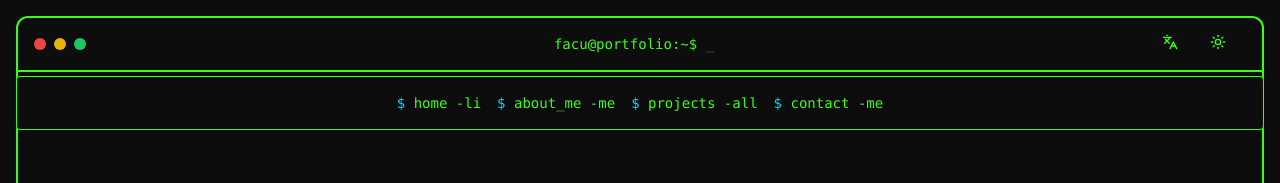
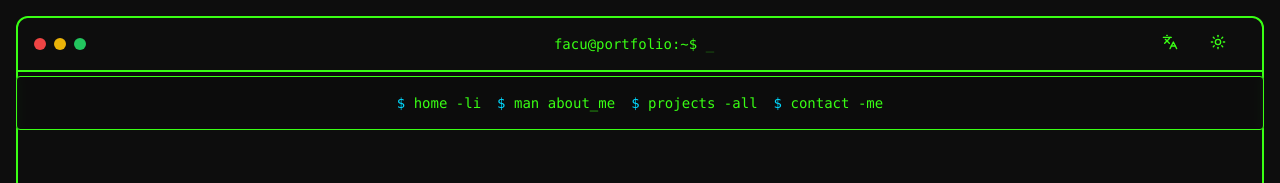
Before and after one commit to FacundoLuna16/Portafolio, a Next.js app: page / in a window 1280 px wide. Shown: the top 183 px of the page. Built offline with nearby package versions, Linux system fonts and the light colour scheme.

Commit message:
cambios en el traslations

```diff
--- a/app/components/navigation.tsx
+++ b/app/components/navigation.tsx
@@ -26,7 +26,7 @@ export function Navigation({ onNavigate }: NavigationProps) {
     },
     {
       section: "about",
-      command: t("navbar.about") + " -me",
+      command: "man " + t("navbar.about"),
     },
     {
       section: "projects" ,
```
